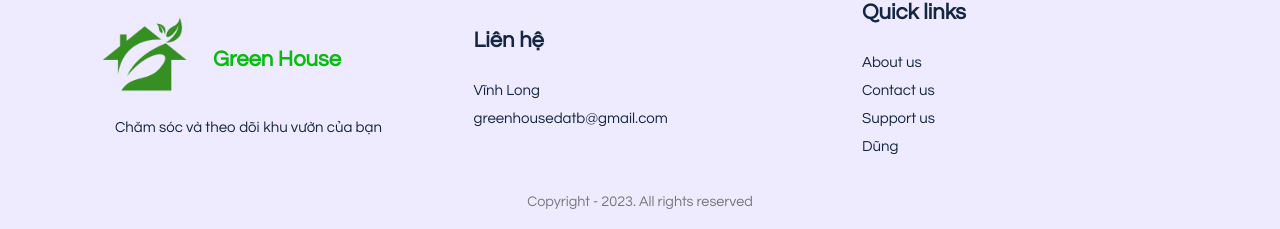
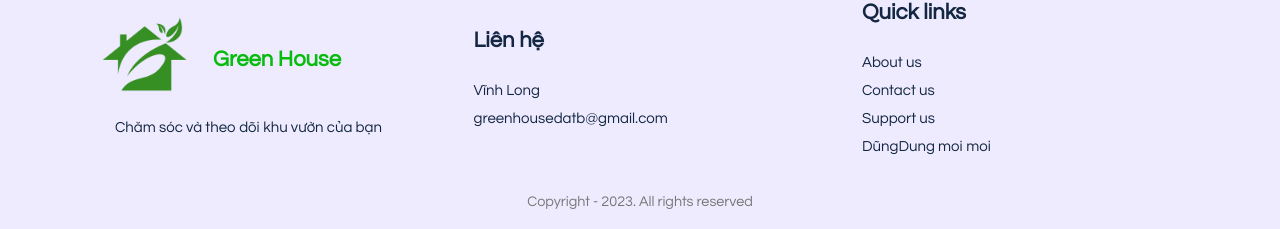
Before and after one commit to QuocDat1219/IoT-giam-sat-vuon-thong-minh, a React (Create React App) app: page / in a window 1280 px wide. Shown: the part 2660-2889 px from the top of the page. Built offline with nearby package versions, Linux system fonts and the light colour scheme.

Commit message:
dung add moi moi

```diff
--- a/src/components/LandingPage/UI/Footer.jsx
+++ b/src/components/LandingPage/UI/Footer.jsx
@@ -48,6 +48,7 @@ const Footer = () => {
               </li>
               <li>
                 <a href="#">Dũng</a>
+                <a href="">Dung moi moi </a>
               </li>
             </ul>
           </div>
```
